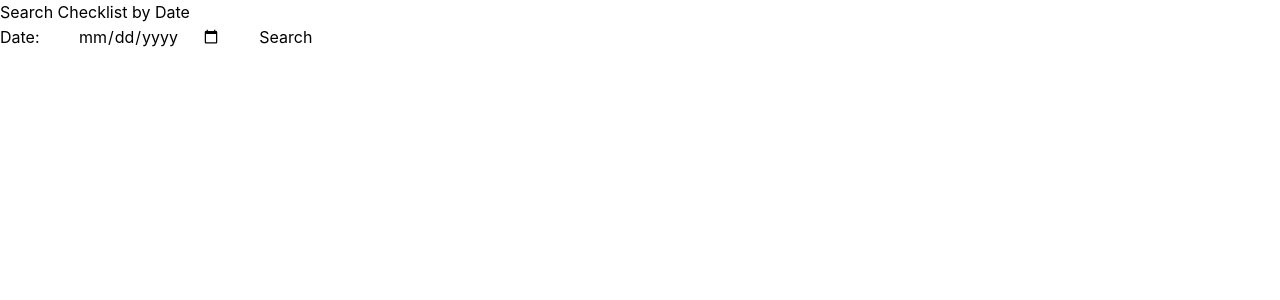
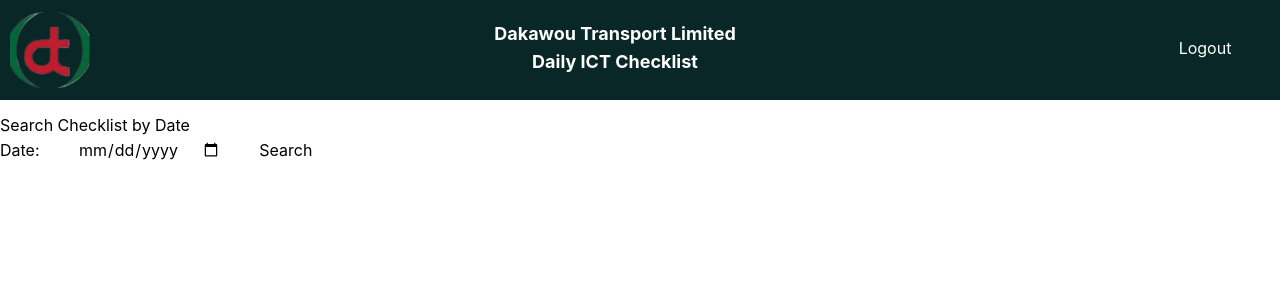
Before and after one commit to mumbi-prog/Checklist-Client, a React (Create React App) app: page / in a window 1280 px wide. Shown: the top 300 px of the page. Built offline with nearby package versions, Linux system fonts and the light colour scheme.

Commit message:
Added mt for logout btn

```diff
--- a/src/components/checklist/NewChecklist.jsx
+++ b/src/components/checklist/NewChecklist.jsx
@@ -64,7 +64,7 @@ function NewChecklist(){
           <h3>Dakawou Transport Limited</h3>
           <h3>Daily ICT Checklist</h3>
         </div>
-        <button className='logout-btn bg-button-color border-white text-white h-[35px] w-[130px] rounded-full align-center mb-[25px] transition-transform transform hover:scale-105 hover:bg-white hover:text-button-color pointer'>Logout</button>
+        <button className='logout-btn bg-button-color border-white text-white h-[35px] w-[130px] rounded-full align-center mt-[20px] mb-[25px] transition-transform transform hover:scale-105 hover:bg-white hover:text-button-color pointer'>Logout</button>
       </nav>
       <label className='date'>
         Date:
--- a/src/components/checklist/Search.jsx
+++ b/src/components/checklist/Search.jsx
@@ -1,6 +1,7 @@
 import React, { useState } from 'react';
 import api from '../api/Api';
-import checklist from './checklist.css'
+import checklist from './checklist.css';
+import logo from '../logo.png';
 
 function SearchChecklist(){
   const [date, setDate] = useState('');
@@ -18,6 +19,14 @@ function SearchChecklist(){
 
   return (
     <div>
+        <nav className='nav-bar'>
+        <img src={logo} alt="logo_image" className='w-[80px] h-auto '/>
+        <div className='nav-titles text-xl font-bold'>
+          <h3>Dakawou Transport Limited</h3>
+          <h3>Daily ICT Checklist</h3>
+        </div>
+        <button className='logout-btn bg-button-color border-white text-white h-[35px] w-[130px] rounded-full align-center mt-[20px] mb-[25px] transition-transform transform hover:scale-105 hover:bg-white hover:text-button-color pointer'>Logout</button>
+      </nav>
       <h2>Search Checklist by Date</h2>
       <label>
         Date:
```
